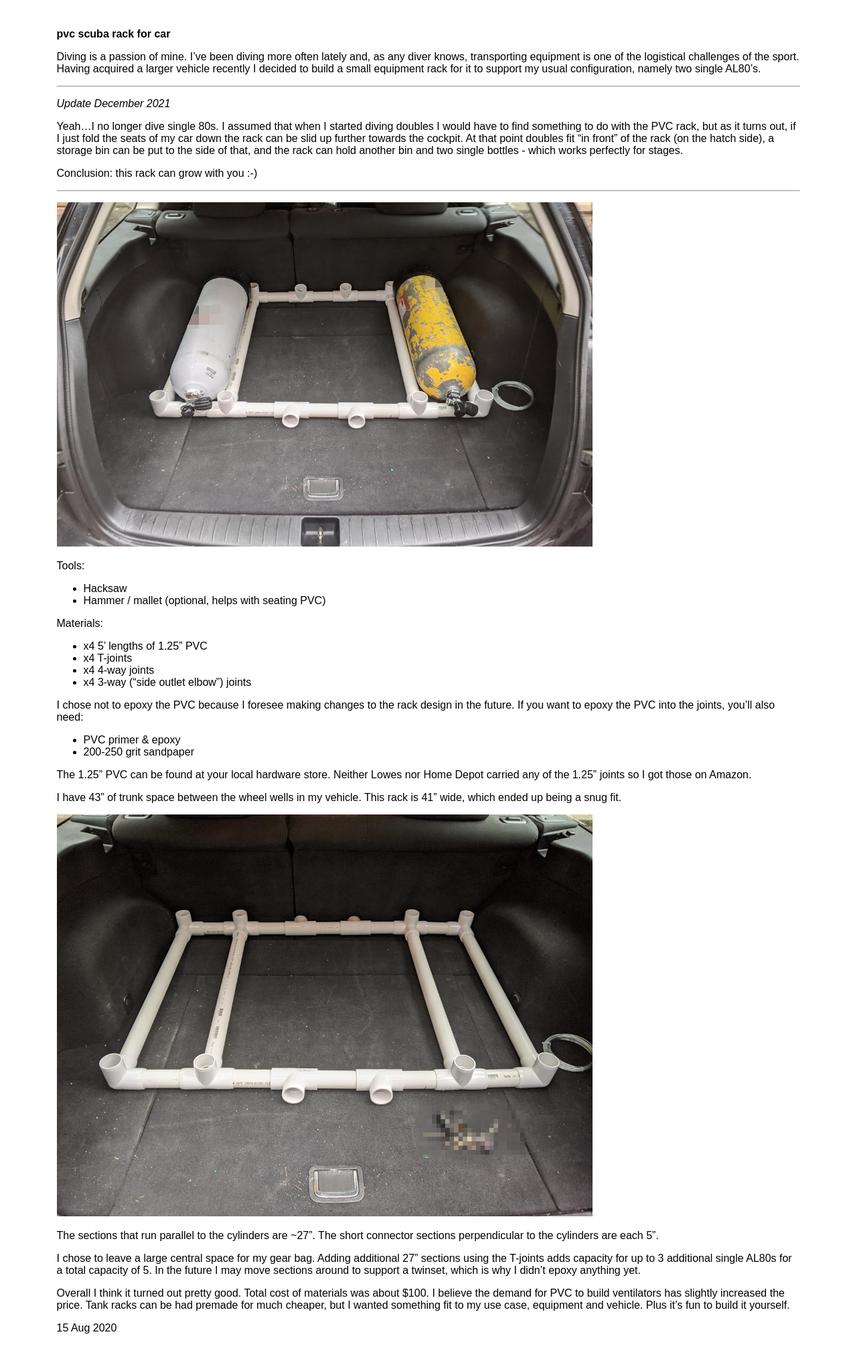
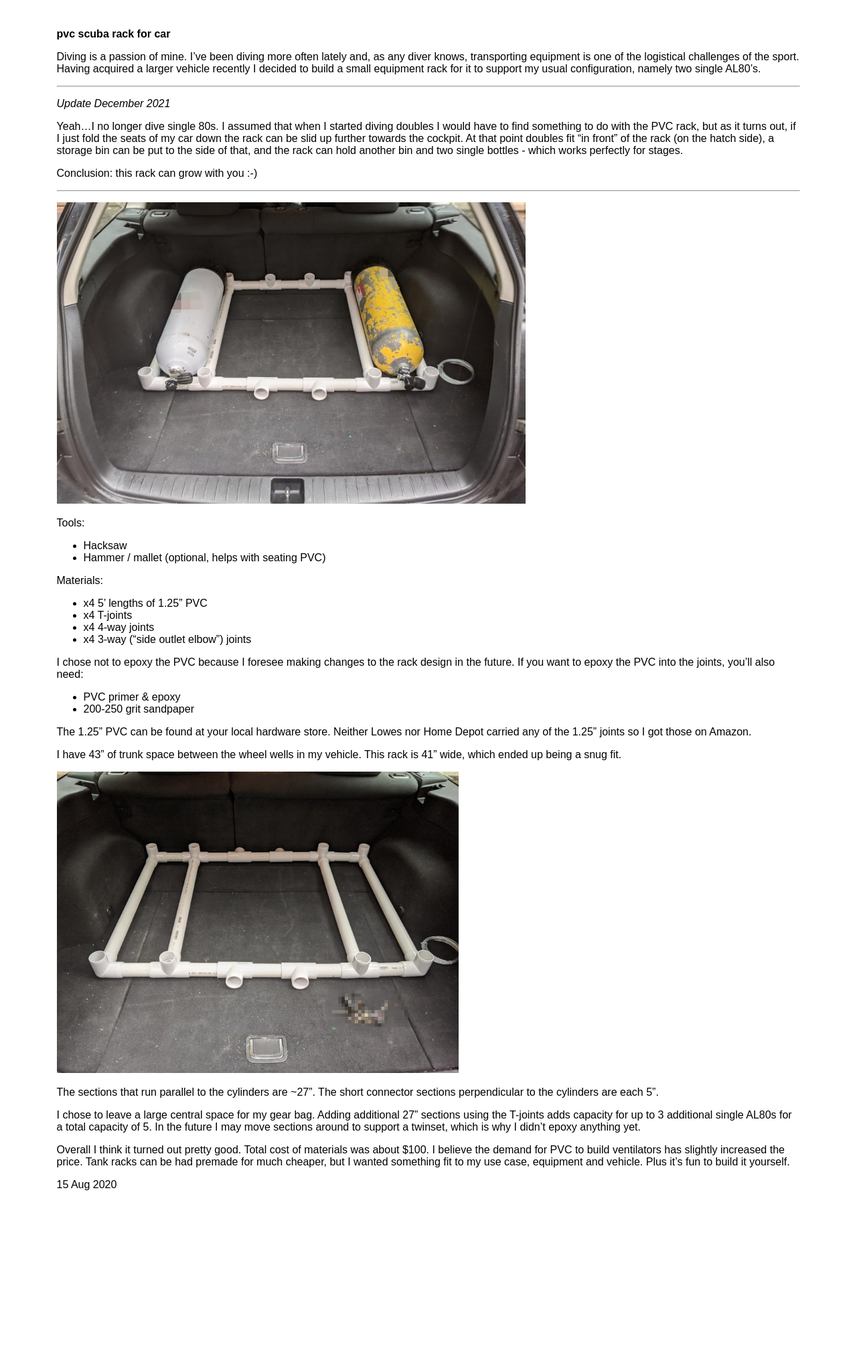
Before and after one commit to qlyoung/qlyoung.github.io, a Jekyll site: the page built from _posts/2020-08-15-car-scuba-rack.md, in a window 1280 px wide. Shown: the whole page at 67% size. Built offline with Jekyll 4.4.1, drawn with Linux system fonts in a browser that asks for light colours; after the commit the page ends 1821 px from its top, so only the background shows below that.

Commit message:
make mobile look better
Reduce margins, fix the thing with images making text small

Signed-off-by: Quentin Young <qlyoung@qlyoung.net>

```diff
--- a/_layouts/post.html
+++ b/_layouts/post.html
@@ -1,6 +1,8 @@
 ---
 layout: default
 ---
+
+<link rel="stylesheet" href="css/post.css">
 
 <article>
    <h2>{{ page.title }}</h2>
--- a/css/main.css
+++ b/css/main.css
@@ -60,3 +60,8 @@ a {
     text-decoration: none;
     color: #6977cf;
 }
+
+img {
+    max-width: 100%;
+    max-height: 50vh;
+}
--- /dev/null
+++ b/css/post.css
@@ -0,0 +1,5 @@
+@media screen and (max-width: 767px) {
+    body {
+        margin: 10px;
+    }
+}
```
